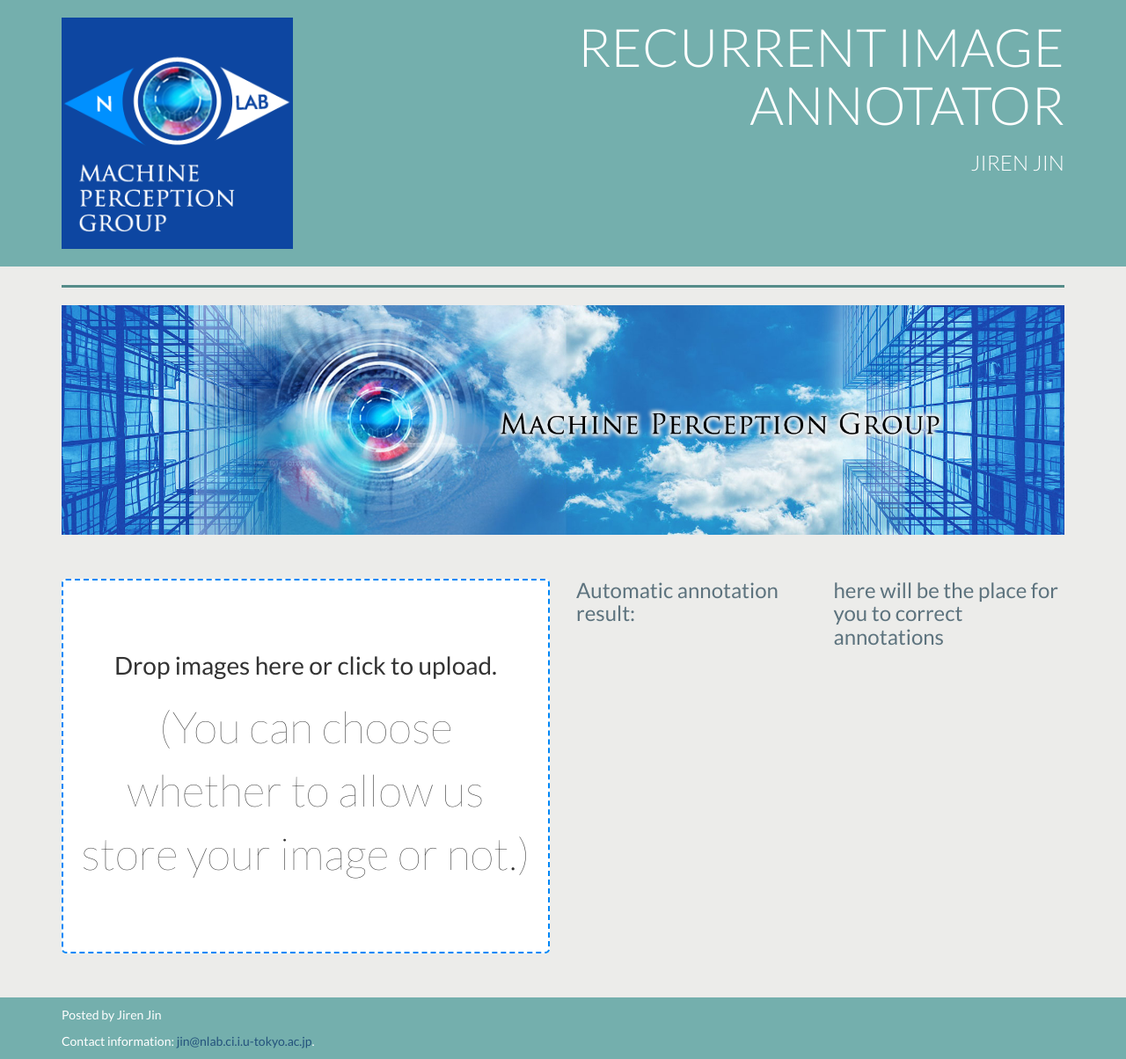
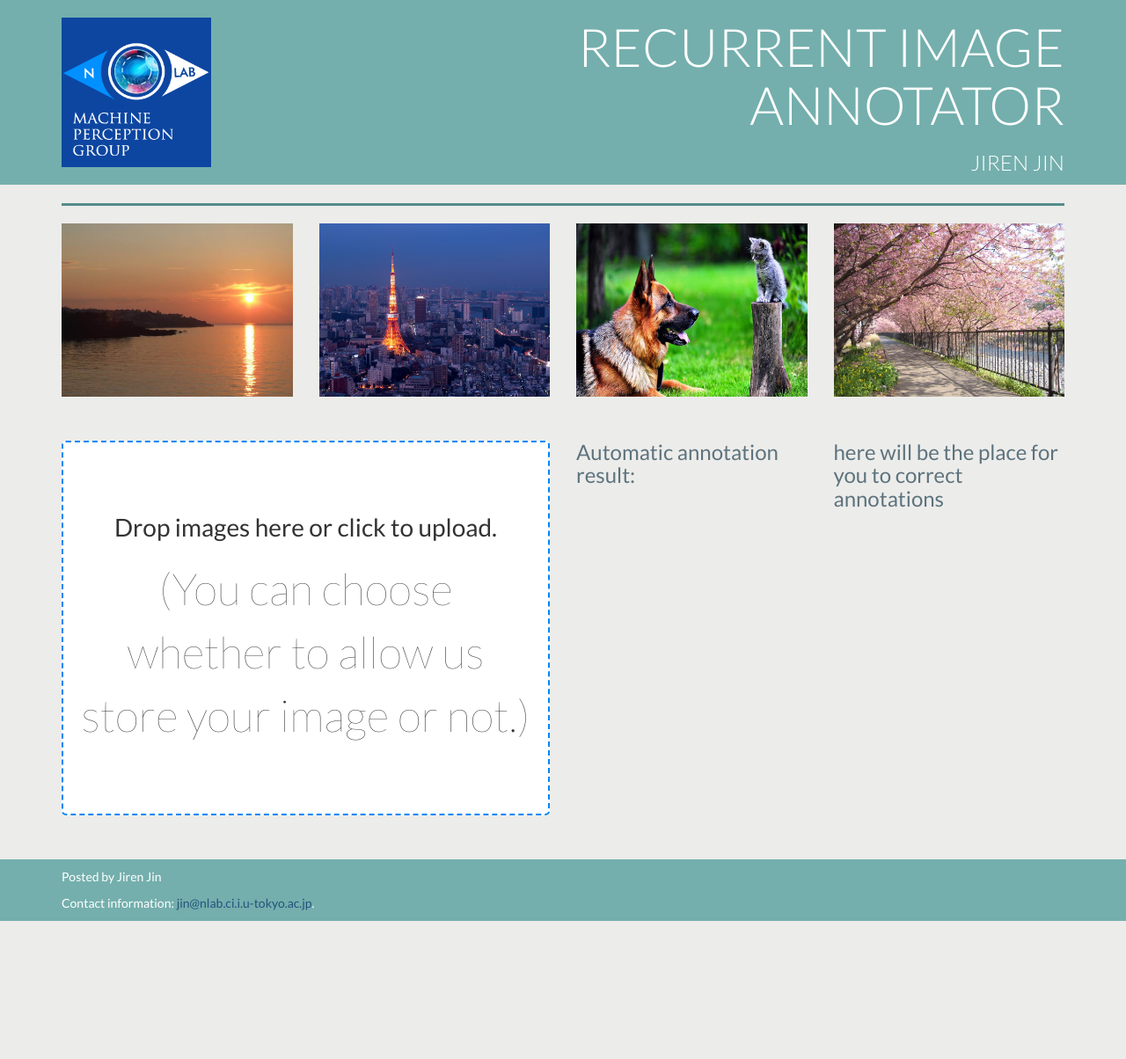
Before and after one commit to JirenJin/recurrent-image-annotator-web-demo, a Django app: page / in a window 1280 px wide. Shown: the whole page at 88% size. After the commit the page ends 1047 px from the top, so only its background shows below. Run offline with Django 3.2, Linux system fonts and the light colour scheme; some libraries are stand-ins or nearby versions.

Commit message:
feat: Resize logo image and replace title image with multiple sample images

```diff
--- a/annotator/static/annotator/css/style.css
+++ b/annotator/static/annotator/css/style.css
@@ -34,6 +34,7 @@ body {
 .logo-image {
     padding-top: 20px;
     padding-bottom: 20px;
+    width: 170px;
 }
 
 .upload-image {
--- a/annotator/templates/annotator/index.html
+++ b/annotator/templates/annotator/index.html
@@ -36,8 +36,17 @@
             </div>
         </div>
         <div class="row">
-            <div class="col-md-12">
-                <img class="img-responsive title-image" src="{% static 'annotator/image/top1.jpg' %}" alt="title image">
+            <div class="col-md-3">
+                <img class="img-responsive title-image" src="{% static 'annotator/image/sun.jpg' %}" alt="example image">
+            </div>
+            <div class="col-md-3">
+                <img class="img-responsive title-image" src="{% static 'annotator/image/tokyo.jpg' %}" alt="example image">
+            </div>
+            <div class="col-md-3">
+                <img class="img-responsive title-image" src="{% static 'annotator/image/dog_cat.jpg' %}" alt="example image">
+            </div>
+            <div class="col-md-3">
+                <img class="img-responsive title-image" src="{% static 'annotator/image/sakura.jpg' %}" alt="example image">
             </div>
         </div>
         <div class="row">
```
Also changed, not shown: annotator/static/annotator/image/bird.jpg (added), annotator/static/annotator/image/dog_cat.jpg (added), annotator/static/annotator/image/examples.png (added), annotator/static/annotator/image/model.png (added), annotator/static/annotator/image/sakura.jpg (added), annotator/static/annotator/image/sun.jpg (added), annotator/static/annotator/image/tokyo.jpg (added), annotator/static/annotator/image/top1.jpg (deleted), 1 other file.
